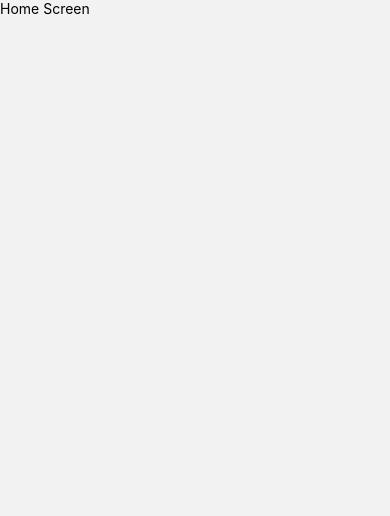
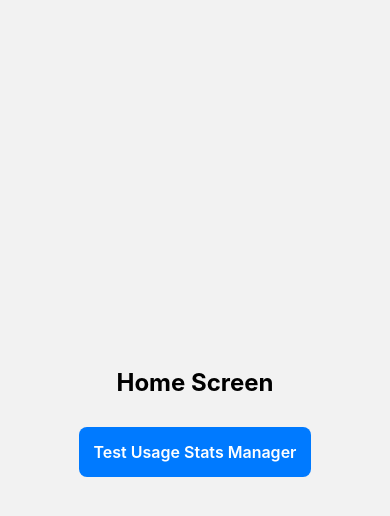
Before and after one commit to ashmakov-merdan/wordblock, a React Native app: screen /Home in a window 390 px wide. Shown: the top 516 px of the page. Built offline with nearby package versions, Linux system fonts and the light colour scheme.

Commit message:
integrated UsageStatsManager

```diff
--- a/babel.config.js
+++ b/babel.config.js
@@ -21,6 +21,7 @@ module.exports = {
           'app/*': './src/app/*',
           'shared/*': './src/shared/*',
           'screens/*': './src/screens/*',
+          'native/*': './src/native/*'
         },
       },
     ],
--- a/package.json
+++ b/package.json
@@ -18,7 +18,7 @@
     "react": "19.1.0",
     "react-native": "0.81.1",
     "react-native-gesture-handler": "^2.28.0",
-    "react-native-mmkv": "^3.3.0",
+    "react-native-nitro-modules": "^0.29.1",
     "react-native-reanimated": "^4.1.0",
     "react-native-safe-area-context": "^5.5.2",
     "react-native-screens": "^4.15.4",
--- /dev/null
+++ b/src/native/index.ts
@@ -0,0 +1 @@
+export { default as fetchUsage } from './usage-stats-manager';
--- a/src/screens/home.tsx
+++ b/src/screens/home.tsx
@@ -1,11 +1,47 @@
-import { Text, View } from "react-native";
+import { Text, View, TouchableOpacity, StyleSheet } from "react-native";
+import { useNavigation } from "@react-navigation/native";
 
 const HomeScreen = () => {
+  const navigation = useNavigation();
+
   return (
-    <View>
-      <Text>Home Screen</Text>
+    <View style={styles.container}>
+      <Text style={styles.title}>Home Screen</Text>
+
+      <TouchableOpacity
+        style={styles.button}
+        onPress={() => navigation.navigate('UsageStatsTest' as never)}
+      >
+        <Text style={styles.buttonText}>Test Usage Stats Manager</Text>
+      </TouchableOpacity>
     </View>
   )
 };
 
+const styles = StyleSheet.create({
+  container: {
+    flex: 1,
+    justifyContent: 'center',
+    alignItems: 'center',
+    padding: 20,
+  },
+  title: {
+    fontSize: 24,
+    fontWeight: 'bold',
+    marginBottom: 30,
+  },
+  button: {
+    backgroundColor: '#007AFF',
+    padding: 15,
+    borderRadius: 8,
+    minWidth: 200,
+    alignItems: 'center',
+  },
+  buttonText: {
+    color: 'white',
+    fontSize: 16,
+    fontWeight: '600',
+  },
+});
+
 export default HomeScreen;
--- a/tsconfig.json
+++ b/tsconfig.json
@@ -7,7 +7,8 @@
       "@/*": ["./src/*"],
       "app/*": ["./src/app/*"],
       "shared/*": ["./src/shared/*"],
-      "screens/*": ["./src/screens/*"]
+      "screens/*": ["./src/screens/*"],
+      "native/*": ["./src/native/*"],
     }
   },
   "include": ["**/*.ts", "**/*.tsx"],
```
Also changed, not shown: src/native/usage-stats-manager/index.ts (added, +23 -0 lines), src/screens/index.ts (line endings or trailing spaces), 6 other files (tests, documents, lock files or other folders).
